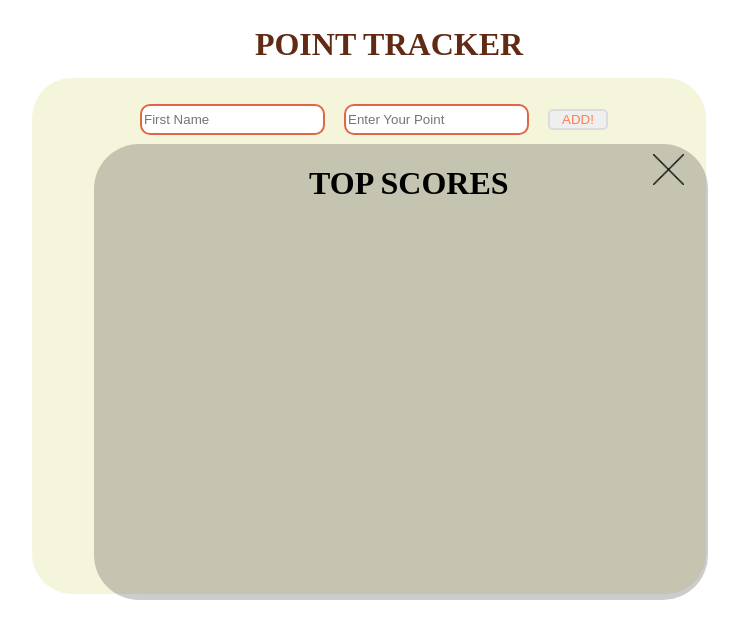
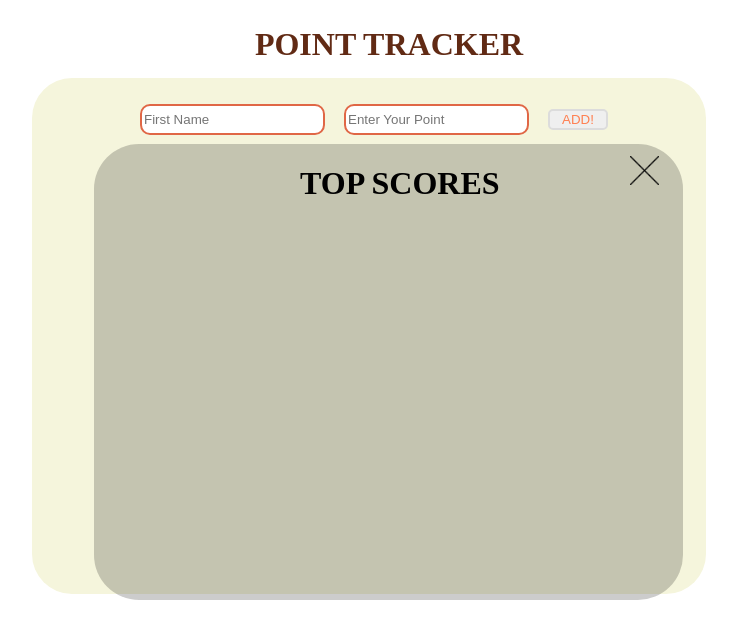
Before and after one commit to kaganBerk1/PointTracker, a plain HTML site: page index.html in a window 1280 px wide. Both pictures are taken after a click on the button "HIGHSCORES". Shown: the whole page, without its empty margins (271-1010 px from the left). Drawn offline with Linux system fonts and the light colour scheme.

Commit message:
Update style.css

```diff
--- a/style.css
+++ b/style.css
@@ -91,9 +91,9 @@ input[type="number"] {
   left: 365px;
   top: 18%;
   border-radius: 45px;
-  width: 48%;
+  width: 46%;
   height: 57%;
-  overflow: hidden; /* Enable scroll if needed */
+  overflow: scroll; /* Enable scroll if needed */
   overflow-x: hidden;
   background-color: rgb(0, 0, 0); /* Fallback color */
   background-color: rgba(0, 0, 0, 0.2); /* Black w/ opacity */
```
